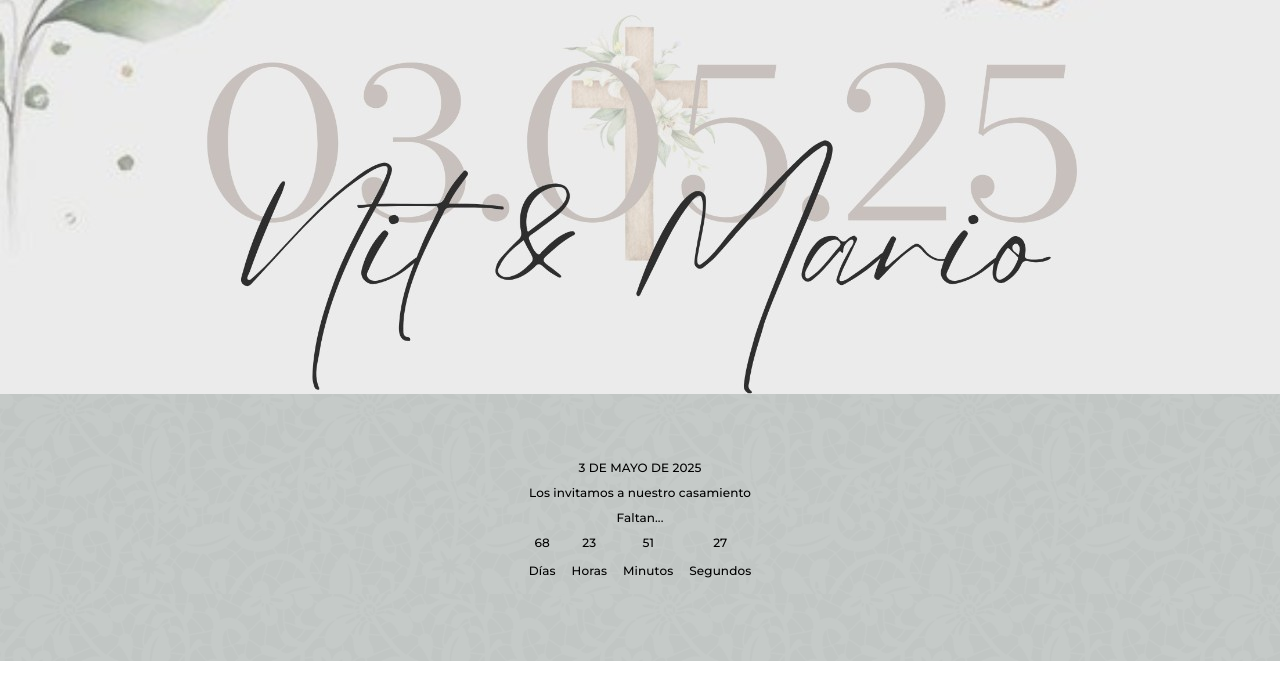
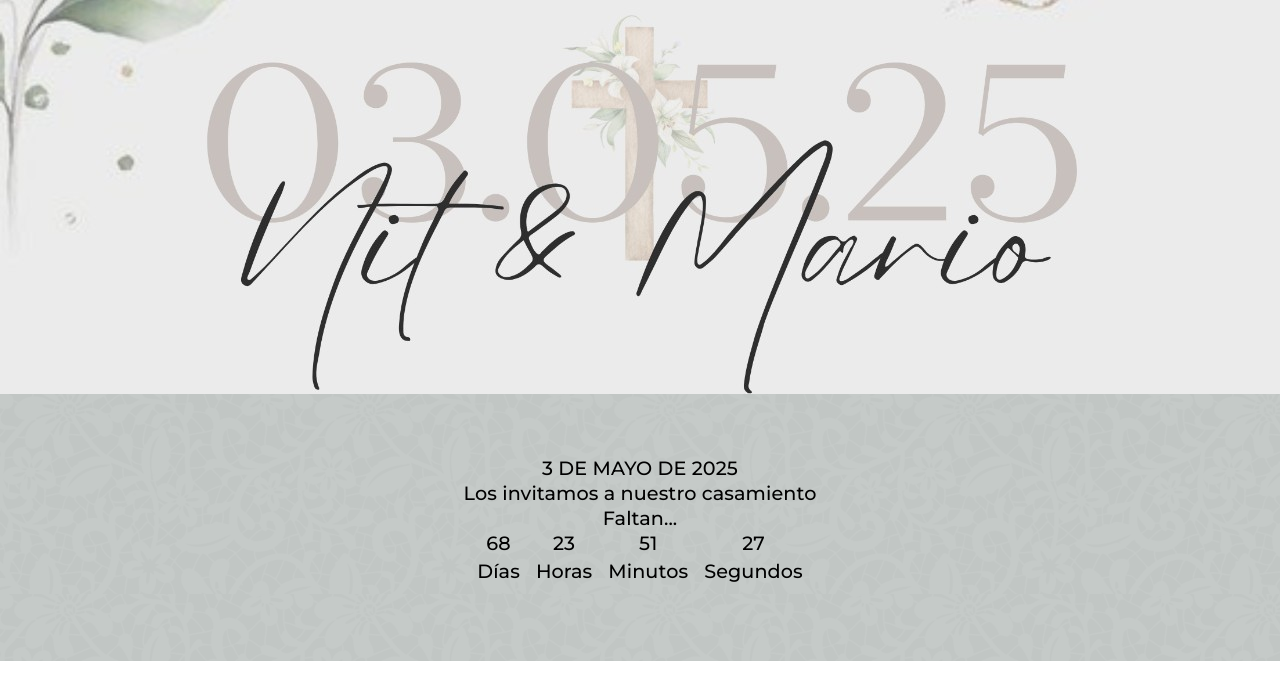
Before and after one commit to mceciliabasti/invitenitymario, a plain HTML site: page index.html in a window 1280 px wide. Shown: the top 684 px of the page. Drawn offline with nearby package versions, Linux system fonts and the light colour scheme; a web font is replaced by a local one.

Commit message:
Update style.css

```diff
--- a/style.css
+++ b/style.css
@@ -74,12 +74,11 @@ letter-spacing: var(--Label-Large-Tracking, 0.1px);
 }
 
 .title-countdown{
-    font-size: 1rem;
+    font-size: 1.2rem;
     font-weight: 50;
     margin-bottom: 5px;
     color: black;
     font-family: "Montserrat";
-font-size: 12px;
 font-style: normal;
 font-weight: 500;
 line-height: var(--Label-Large-Line-Height, 20px); /* 166.667% */
@@ -87,11 +86,11 @@ letter-spacing: var(--Label-Large-Tracking, 0.1px);
 }
 
 .txt-countdown{
-    font-size: 0.7rem;
+    font-size: 1.2rem;
     font-weight: 20;
     color: black;
     font-family: "Montserrat";
-font-size: 12px;
+
 font-style: normal;
 font-weight: 500;
 line-height: var(--Label-Large-Line-Height, 20px); /* 166.667% */
@@ -102,7 +101,7 @@ letter-spacing: var(--Label-Large-Tracking, 0.1px);
     display:flex;
     gap: 16px;
     font-family: "Montserrat";
-font-size: 12px;
+font-size: 0.9rem;
 font-style: normal;
 font-weight: 500;
 line-height: var(--Label-Large-Line-Height, 20px); /* 166.667% */
@@ -112,7 +111,7 @@ letter-spacing: var(--Label-Large-Tracking, 0.1px);
 .time{
     text-align: center;
     font-family: "Montserrat";
-font-size: 12px;
+font-size: 1.2rem;
 font-style: normal;
 font-weight: 500;
 line-height: var(--Label-Large-Line-Height, 20px); /* 166.667% */
@@ -124,7 +123,7 @@ letter-spacing: var(--Label-Large-Tracking, 0.1px);
 
     color: black;
     font-family: "Montserrat";
-font-size: 12px;
+font-size: 1.2rem;
 font-style: normal;
 font-weight: 500;
 line-height: var(--Label-Large-Line-Height, 20px); /* 166.667% */
@@ -140,7 +139,7 @@ letter-spacing: var(--Label-Large-Tracking, 0.1px);
 height: 60px;
 padding: 5%;
 gap: 8px;
-font-size: 0.8em;
+font-size: 1rem;
 width: max-content;
 border-radius: 100px;
 background: #99AFA3;
```
